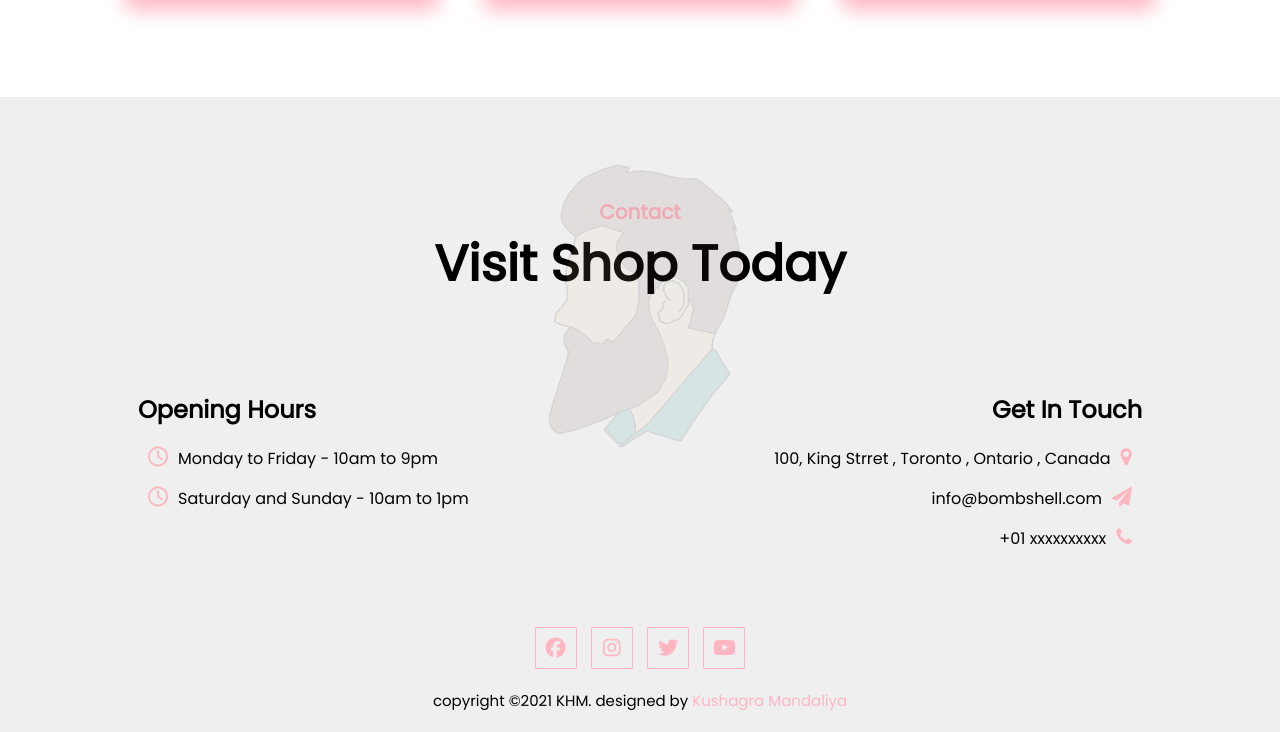
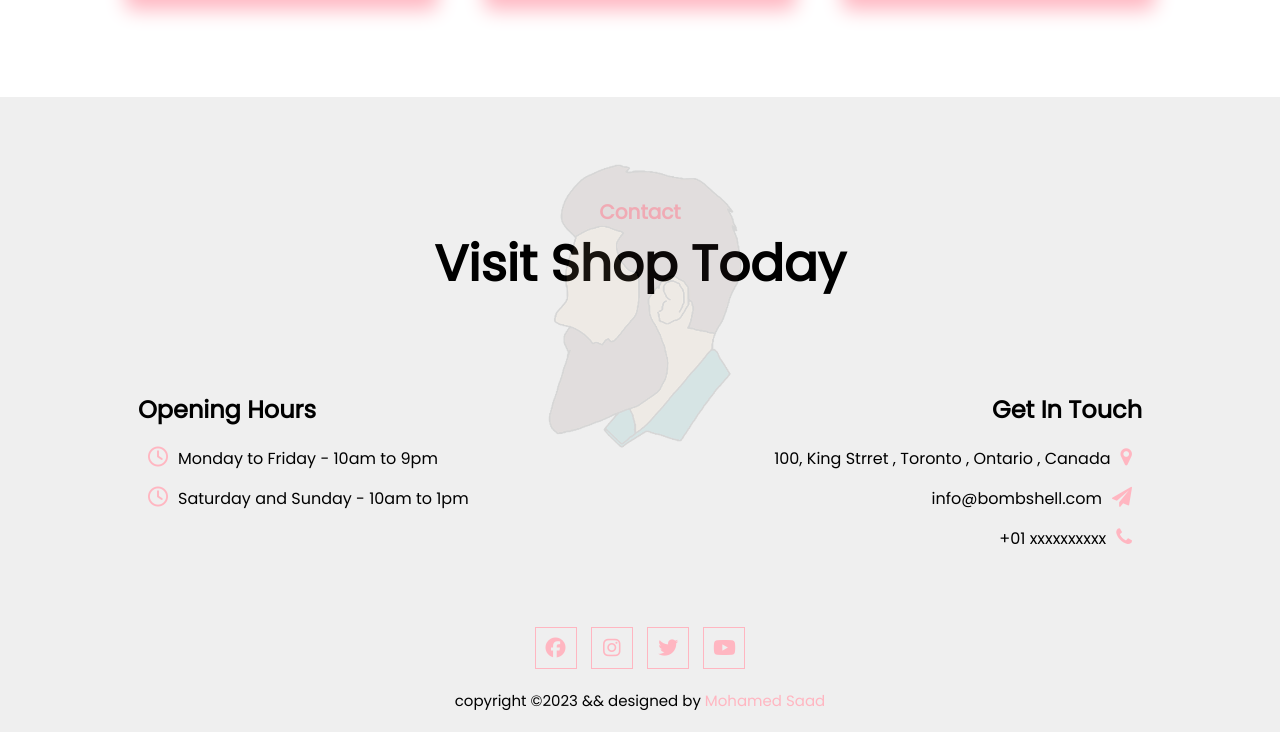
Before and after one commit to msaad2023/new-hair-salon, a plain HTML site: page index.html in a window 1280 px wide. Shown: the part 3221-3953 px from the top of the page. Drawn offline with Linux system fonts and the light colour scheme; some packages are replaced by stand-ins of ours; a script that the page names is missing.

Commit message:
changing footer design

```diff
--- a/index.html
+++ b/index.html
@@ -212,7 +212,7 @@
                 <i class="fa fa-instagram"></i>
                 <i class="fa fa-twitter"></i>
                 <i class="fa fa-youtube-play"></i>
-                <p>copyright &copy;2021 KHM. designed by <span>Kushagra Mandaliya</span></p>
+                <p>copyright &copy;2023 && designed by <span>Mohamed Saad</span></p>
             </div>
         </section>
 
```
